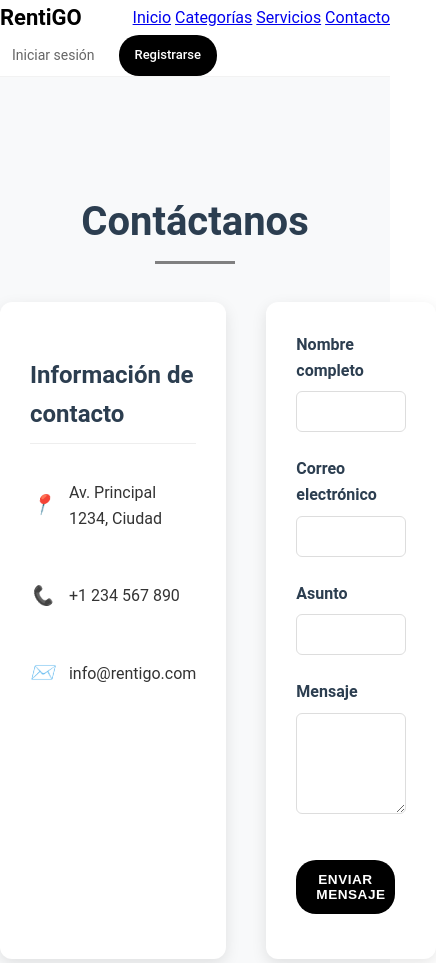
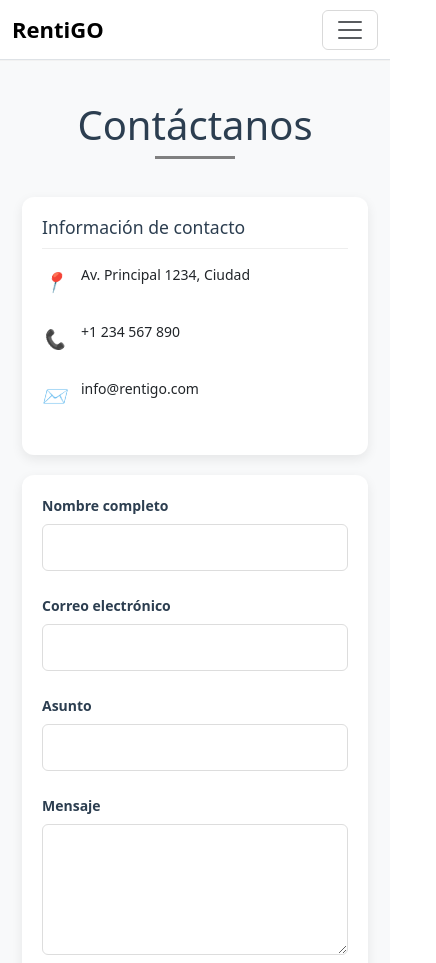
Before and after one commit to ECelis18/Renti-Go, a plain HTML site: page contacto.html in a window 390 px wide. Shown: the top 963 px of the page, 436 px wide, since content can reach past the window. Drawn offline with nearby package versions, Linux system fonts and the light colour scheme.

Commit message:
Eliminación de enlaces innecesarios en la navegación y mejoras en el diseño responsivo de las páginas de contacto y categorías

```diff
--- a/contacto.html
+++ b/contacto.html
@@ -7,23 +7,38 @@
     <link rel="icon" href="assets/favicon.png" type="image/png" sizes="32x32">
     <title>Contacto - RentiGO</title>
     <link rel="stylesheet" href="style.css">
+    <link href="https://cdn.jsdelivr.net/npm/bootstrap@5.3.8/dist/css/bootstrap.min.css" rel="stylesheet"
+        integrity="sha384-sRIl4kxILFvY47J16cr9ZwB07vP4J8+LH7qKQnuqkuIAvNWLzeN8tE5YBujZqJLB" crossorigin="anonymous">
 </head>
 
 <body>
     <header>
-        <div class="container">
-            <p class="logo">RentiGO</p>
-            <nav>
-                <a href="index.html">Inicio</a>
-                <a href="categorias.html">Categorías</a>
-                <a href="#">Servicios</a>
-                <a href="contacto.html" class="active">Contacto</a>
-            </nav>
-            <div class="auth-buttons">
-                <a href="login.html" class="login-btn">Iniciar sesión</a>
-                <a href="registro.html" class="register-btn">Registrarse</a>
+        <nav class="navbar navbar-expand-lg bg-white border-bottom sticky-top">
+            <div class="container">
+                <!-- Logo -->
+                <a class="navbar-brand logo fw-bold" href="index.html">RentiGO</a>
+
+                <!-- Botón hamburguesa -->
+                <button class="navbar-toggler" type="button" data-bs-toggle="collapse" data-bs-target="#navbarNav"
+                    aria-controls="navbarNav" aria-expanded="false" aria-label="Toggle navigation">
+                    <span class="navbar-toggler-icon"></span>
+                </button>
+
+                <!-- Links -->
+                <div class="collapse navbar-collapse justify-content-between" id="navbarNav">
+                    <ul class="navbar-nav mx-auto">
+                        <li class="nav-item"><a class="nav-link" href="index.html">Inicio</a></li>
+                        <li class="nav-item"><a class="nav-link" href="categorias.html">Categorías</a></li>
+                        <li class="nav-item"><a class="nav-link" href="contacto.html">Contacto</a></li>
+                    </ul>
+                    <!-- Botones -->
+                    <div class="auth-buttons d-flex gap-2">
+                        <a href="login.html" class="login-btn">Iniciar sesión</a>
+                        <a href="registro.html" class="register-btn">Registrarse</a>
+                    </div>
+                </div>
             </div>
-        </div>
+        </nav>
     </header>
 
     <main>
@@ -88,6 +103,9 @@
             <p>&copy; 2024 RentiGo. Todos los derechos reservados.</p>
         </div>
     </footer>
+    <script src="https://cdn.jsdelivr.net/npm/bootstrap@5.3.8/dist/js/bootstrap.bundle.min.js"
+        integrity="sha384-FKyoEForCGlyvwx9Hj09JcYn3nv7wiPVlz7YYwJrWVcXK/BmnVDxM+D2scQbITxI"
+        crossorigin="anonymous"></script>
 </body>
 
 </html>
--- a/style.css
+++ b/style.css
@@ -388,7 +388,17 @@ header .logo {
     margin-bottom: 3rem;
     position: relative;
     padding: 8px;
-    font-weight: bold;
+}
+
+.catalog h2::after {
+    content: '';
+    position: absolute;
+    bottom: -10px;
+    left: 50%;
+    transform: translateX(-50%);
+    width: 80px;
+    height: 3px;
+    background: gray;
 }
 
 .vehiculos-grid {
@@ -744,7 +754,7 @@ footer p {
     }
 }
 
-/* ======== HERO + FORM MOBILE ADAPTATION ======== */
+/* Móvil y tablets */
 @media (max-width: 768px) {
 
     /* Hero se adapta con imagen */
@@ -844,7 +854,50 @@ footer p {
         grid-template-columns: 1fr !important;
         gap: 20px;
     }
+
+    .contact-grid {
+        grid-template-columns: 1fr;
+        /* una sola columna */
+        gap: 20px;
+    }
+
+    .contact-info,
+    .contact-form {
+        padding: 20px;
+        border-radius: 12px;
+        box-shadow: 0 4px 12px rgba(0, 0, 0, 0.08);
+    }
+
+    .contact-info h3 {
+        font-size: 1.3rem;
+        margin-bottom: 15px;
+    }
+
+    .contact-item {
+        font-size: 14px;
+    }
+
+    .contact-form button {
+        width: 100%;
+        /* botón ancho completo en móvil */
+    }
 }
+
+@media (max-width: 480px) {
+    .contact-section {
+        padding: 40px 10px;
+    }
+
+    .contact-form,
+    .contact-info {
+        font-size: 14px;
+    }
+
+    .contact-info h3 {
+        font-size: 1.1rem;
+    }
+}
+
 
 
 @media (max-width: 480px) {
```
Also changed, not shown: categorias.html (+0 -1 lines), index.html (+0 -1 lines).
